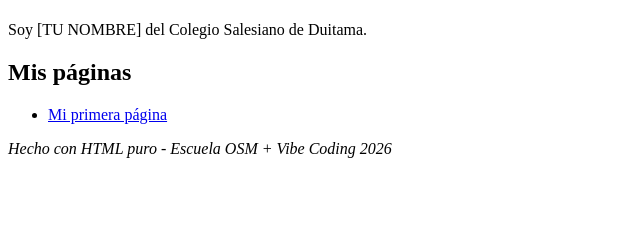
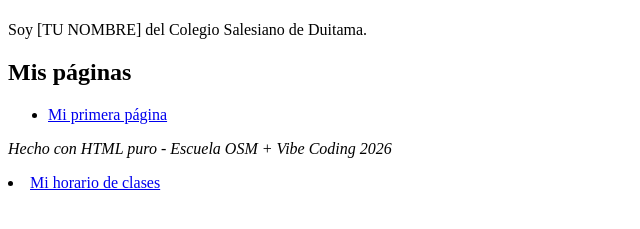
Before and after one commit to leoguti/html-basico-NadiaM3100, a plain HTML site: page index.html in a window 1280 px wide. Shown: the part 59-288 px from the top of the page, without its empty margins (0-640 px from the left). Drawn offline with Linux system fonts and the light colour scheme.

Commit message:
Agregar enlace a mi horario

```diff
--- a/index.html
+++ b/index.html
@@ -16,3 +16,4 @@
     <p><em>Hecho con HTML puro - Escuela OSM + Vibe Coding 2026</em></p>
 </body>
 </html>
+<li><a href="mi-horario.html">Mi horario de clases</a></li>
```
